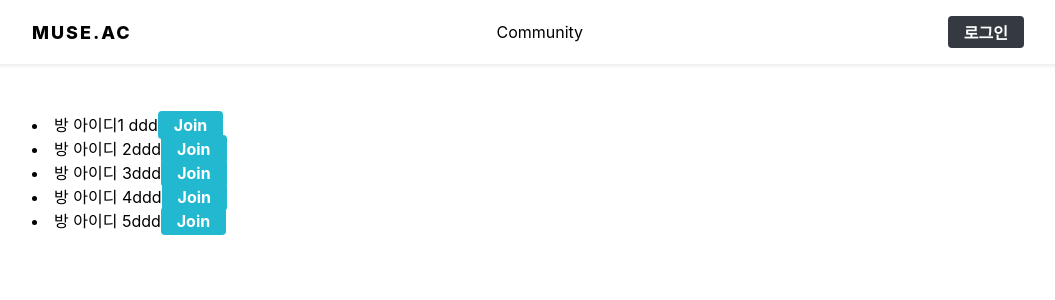
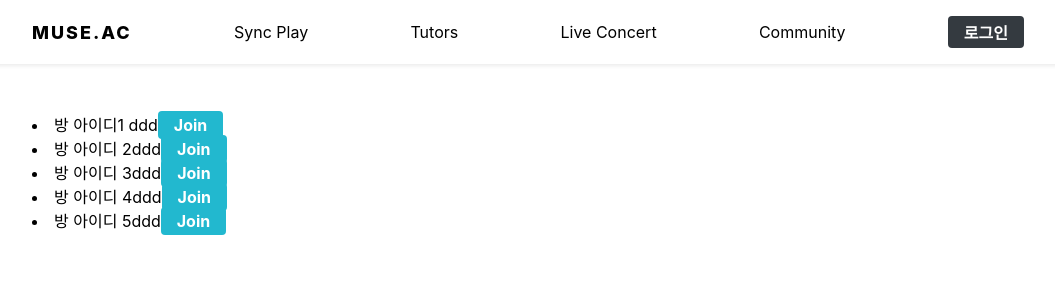
Before and after one commit to sundoforce/muse.ac, a React (Create React App) app in the folder frontend/: page /playrooms in a window 1280 px wide. Shown: the top 300 px of the page, without its empty margins (112-1167 px from the left). Built offline with nearby package versions, Linux system fonts and the light colour scheme.

Commit message:
WebSocket connection

```diff
--- a/frontend/src/components/common/Header.js
+++ b/frontend/src/components/common/Header.js
@@ -50,10 +50,10 @@ const Header = ({ user, onLogout }) => {
           <Link to="/" className="logo">
             MUSE.AC
           </Link>
-            {/*<Link to="/playrooms">Sync Play</Link>*/}
-            {/*<Link to="/tutors">Tutors</Link>*/}
-            {/*/!*<Link>School</Link>*!/*/}
-            {/*<Link to="/concerts">Live Concert</Link>*/}
+            <Link to="/playrooms">Sync Play</Link>
+            <Link to="/tutors">Tutors</Link>
+            {/*<Link>School</Link>*/}
+            <Link to="/concerts">Live Concert</Link>
             <Link to={{ pathname: "https://muzia.net" }} target="_blank">Community</Link>
           {user ? (
             <div className="right">
```
